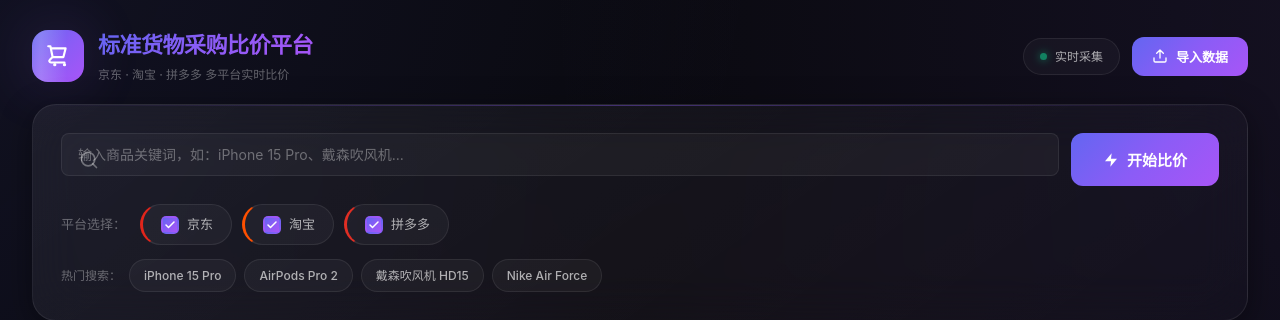
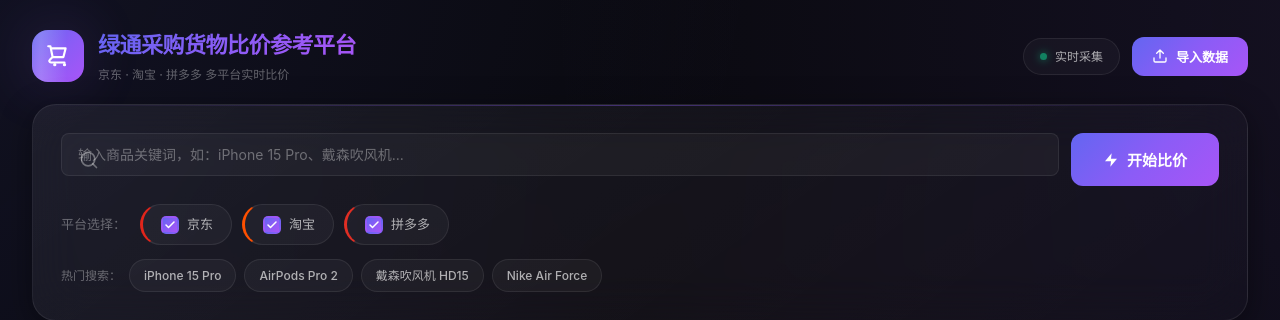
Before and after one commit to lizhangcoco/info-resource-db, a Flask app: page / in a window 1280 px wide. Shown: the top 320 px of the page. Run offline with Flask 3, Linux system fonts and the light colour scheme.

Commit message:
rename: 绿通采购货物比价参考平台

```diff
--- a/price-compare/web/templates/index.html
+++ b/price-compare/web/templates/index.html
@@ -3,7 +3,7 @@
 <head>
     <meta charset="UTF-8">
     <meta name="viewport" content="width=device-width, initial-scale=1.0">
-    <title>标准货物采购比价平台 - 多平台价格实时对比</title>
+    <title>绿通采购货物比价参考平台 - 多平台价格实时对比</title>
     <link rel="stylesheet" href="/bijia/static/css/style.css">
     <script src="https://cdn.jsdelivr.net/npm/echarts@5.4.3/dist/echarts.min.js"></script>
 </head>
@@ -21,7 +21,7 @@
                             </svg>
                         </div>
                         <div class="logo-text">
-                            <h1>标准货物采购比价平台</h1>
+                            <h1>绿通采购货物比价参考平台</h1>
                             <p>京东 · 淘宝 · 拼多多 多平台实时比价</p>
                         </div>
                     </div>
```
